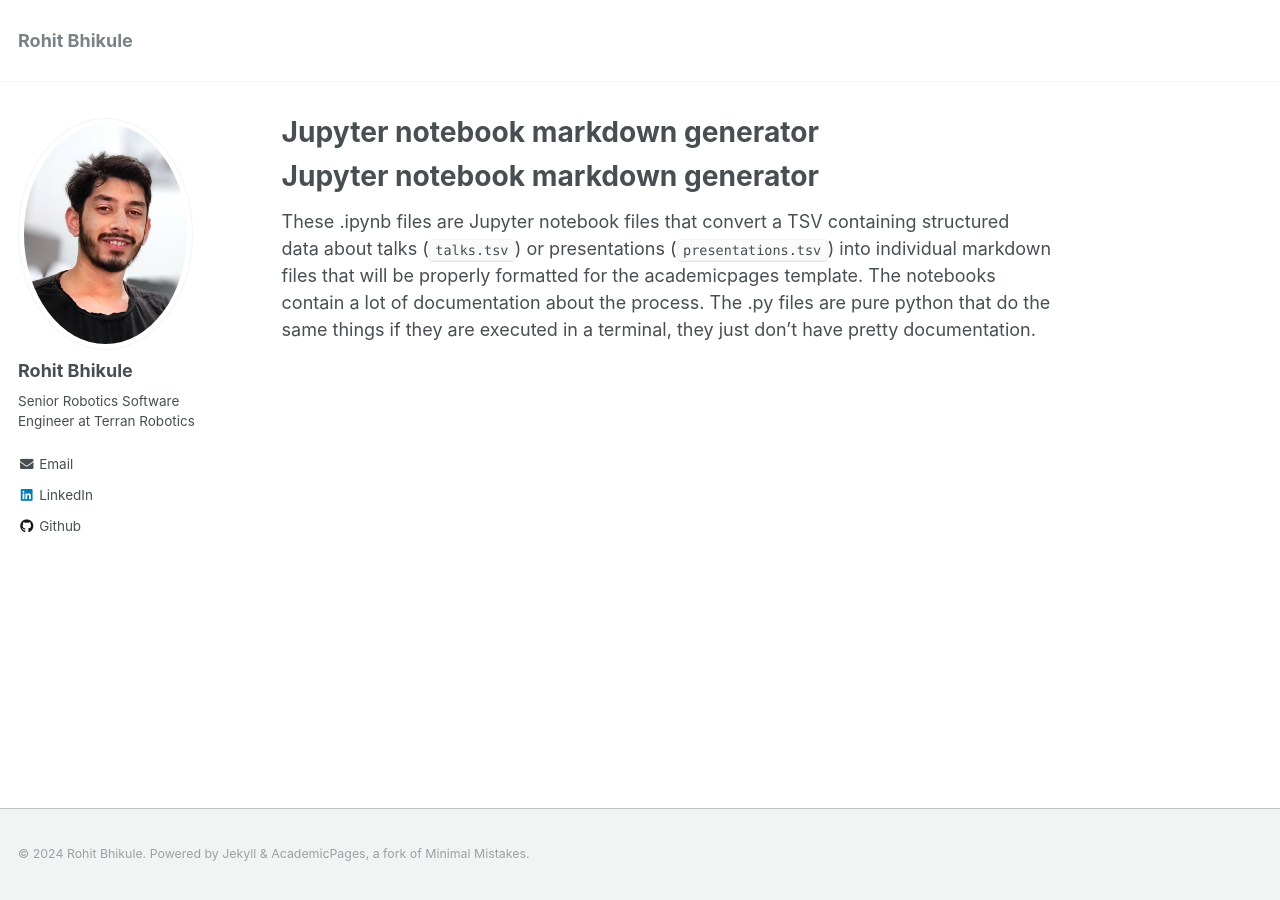
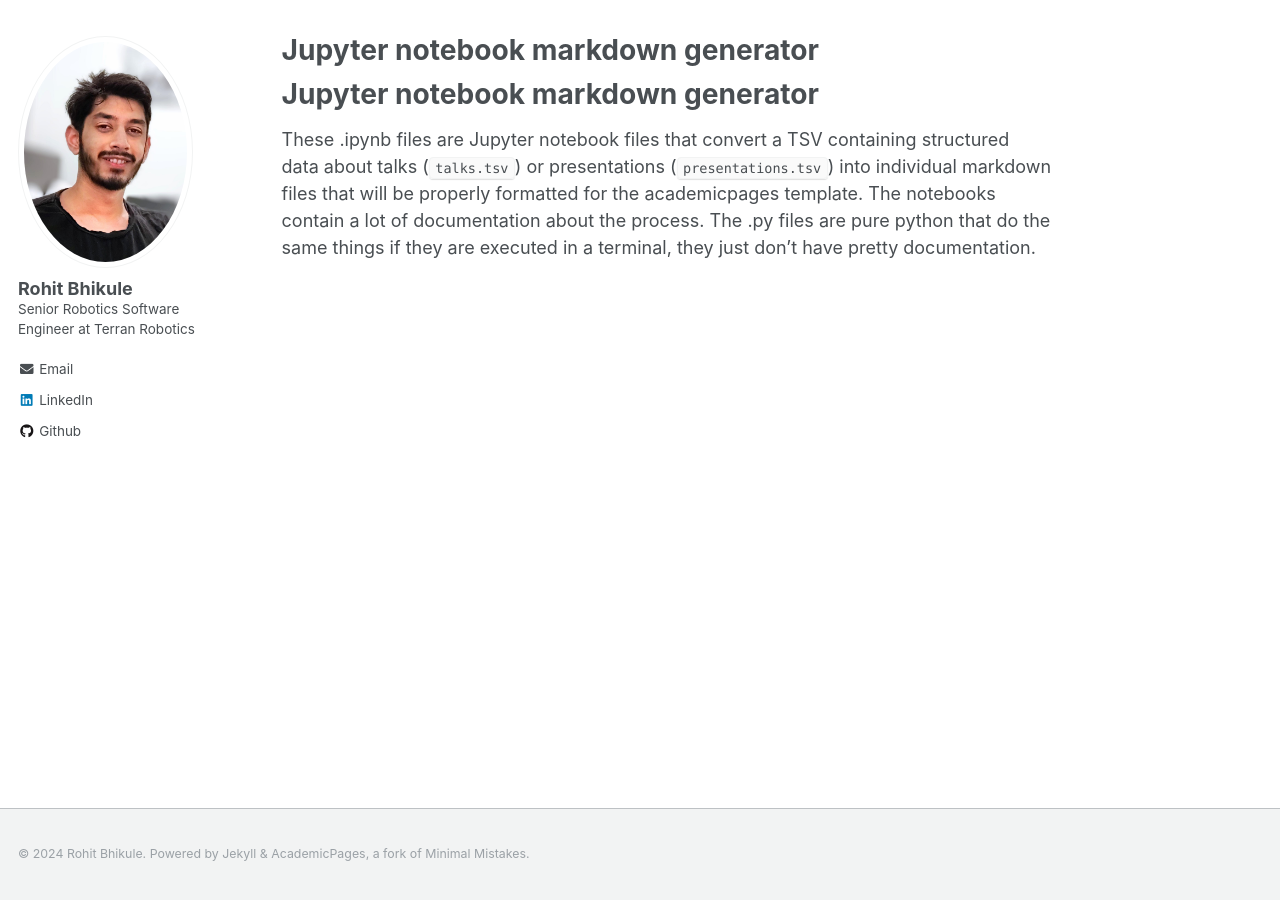
Before and after one commit to rohiitb/rohiitb.github.io, a Jekyll site: the page built from markdown_generator/readme.md, in a window 1280 px wide. Built offline with Jekyll 4.4.1, drawn with Linux system fonts in a browser that asks for light colours; our own code applies the rules of GitHub Pages for plain Markdown files.

Commit message:
remove masthead

```diff
--- a/_layouts/default.html
+++ b/_layouts/default.html
@@ -1,26 +1,23 @@
 ---
-layout: compress
 ---
 
-{% include base_path %}
-
 <!doctype html>
-<html lang="{{ site.locale | slice: 0,2 }}" class="no-js">
+<html lang="{{ site.locale | slice: 0,2 | default: "en" }}" class="no-js">
   <head>
     {% include head.html %}
     {% include head/custom.html %}
   </head>
 
-  <body>
+  <body class="layout--{{ page.layout | default: layout.layout }}{% if page.classes or layout.classes %}{{ page.classes | default: layout.classes | join: ' ' | prepend: ' ' }}{% endif %}">
 
     {% include browser-upgrade.html %}
-    {% include masthead.html %}
 
-    {{ content }}
+    <div class="page__content" role="main">
+        {{ content }}
+    </div>
 
     <div class="page__footer">
       <footer>
-        {% include footer/custom.html %}
         {% include footer.html %}
       </footer>
     </div>
```
